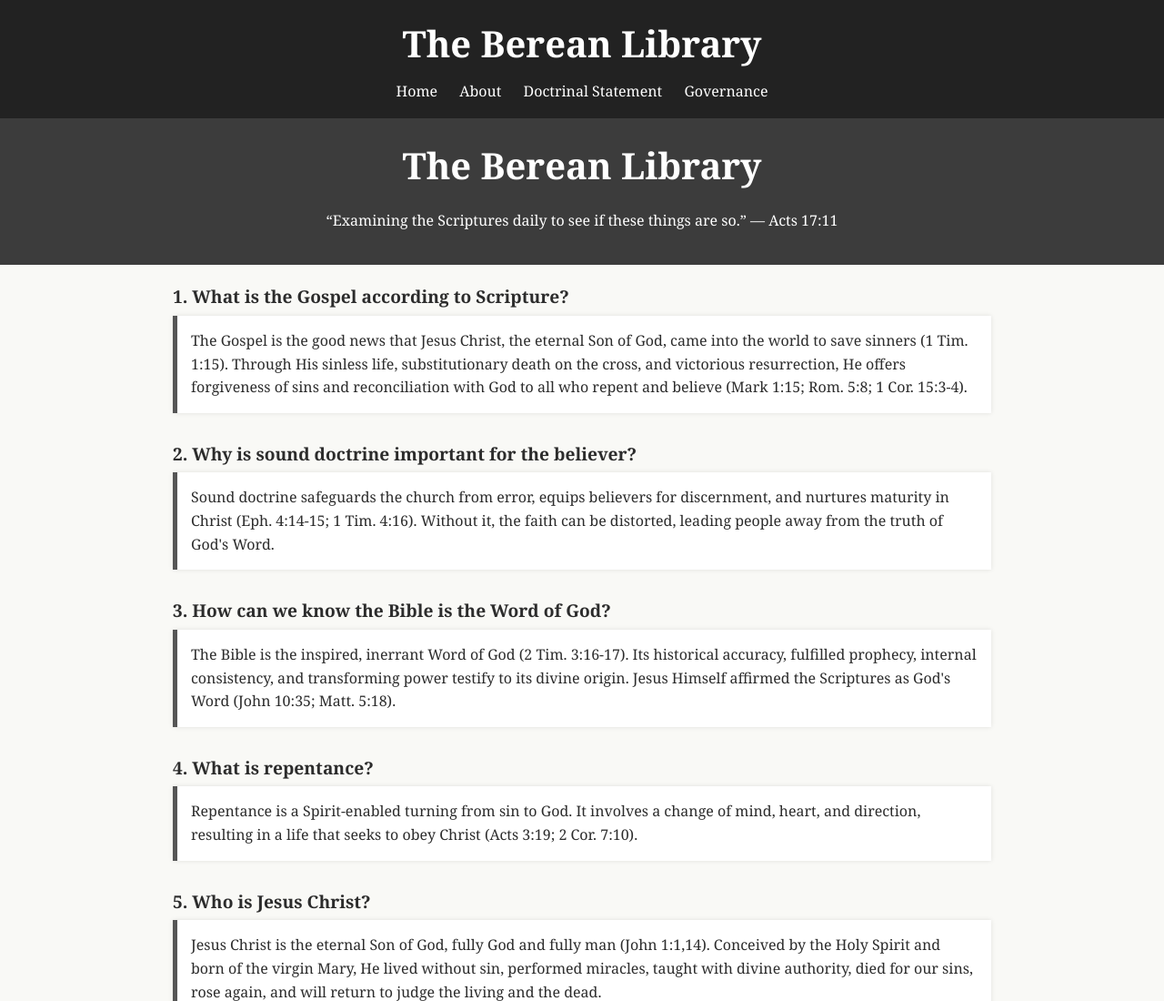
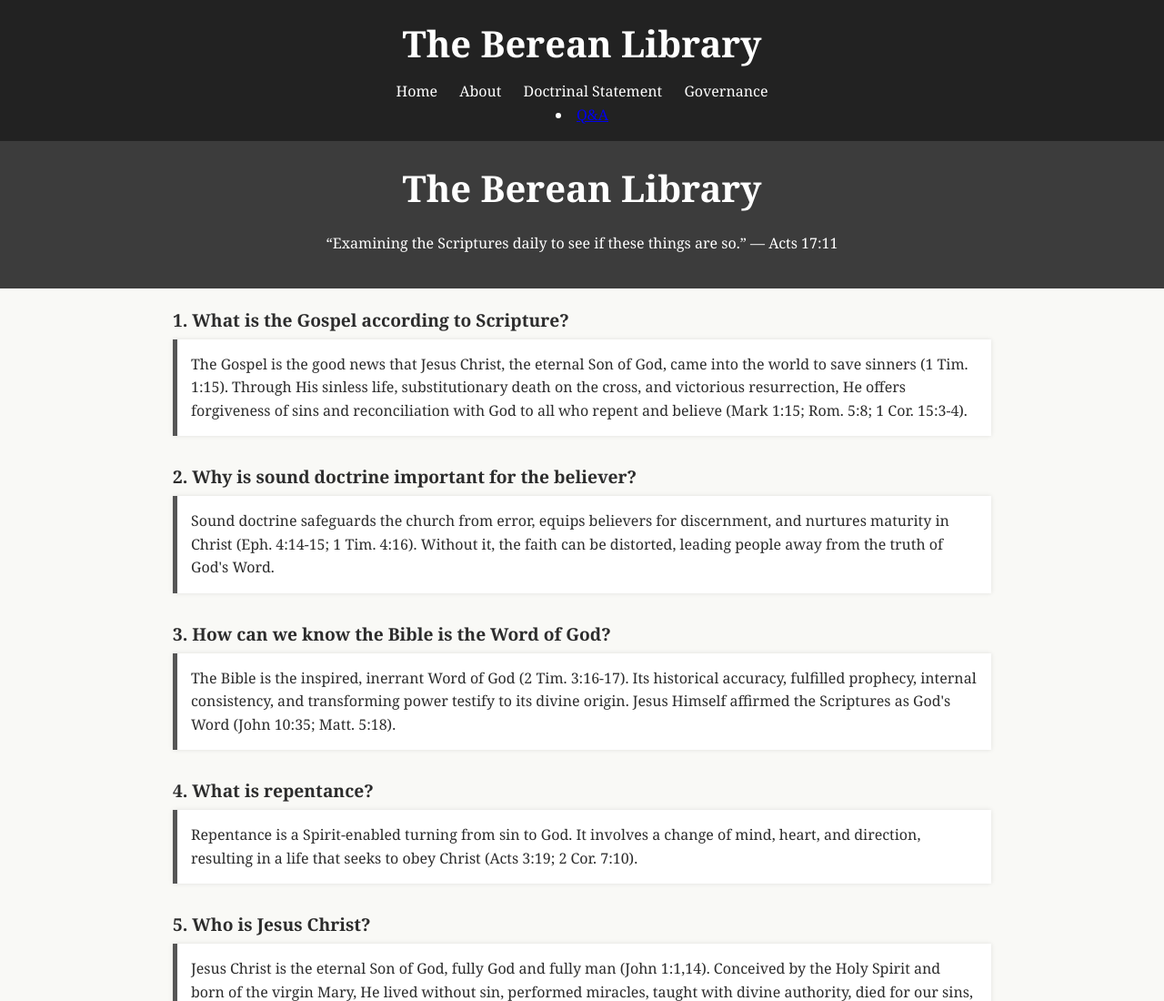
Before and after one commit to TheBereanLibrary/thebereanlibrary.github.io, a plain HTML site: page index.html in a window 1280 px wide. Shown: the top 1100 px of the page at 91% size. Drawn offline with Linux system fonts and the light colour scheme.

Commit message:
Update index.html

```diff
--- a/index.html
+++ b/index.html
@@ -59,6 +59,8 @@
         <a href="about.html" style="color:white; margin:0 10px; text-decoration:none;">About</a>
         <a href="doctrinal.html" style="color:white; margin:0 10px; text-decoration:none;">Doctrinal Statement</a>
         <a href="governance.html" style="color:white; margin:0 10px; text-decoration:none;">Governance</a>
+        <li><a href="qa.html">Q&A</a></li>
+
     </nav>
 </header>
     <header>
```
